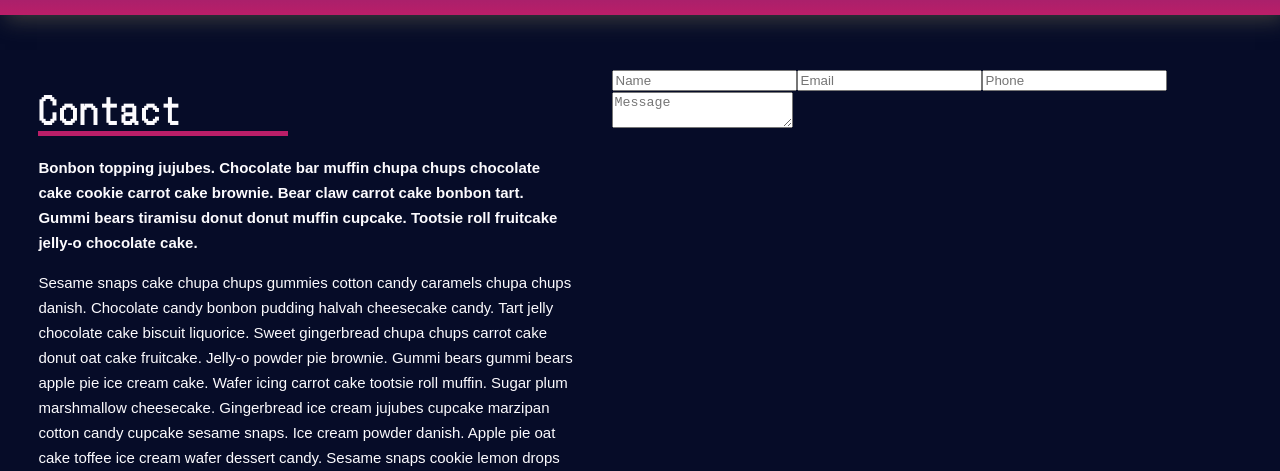
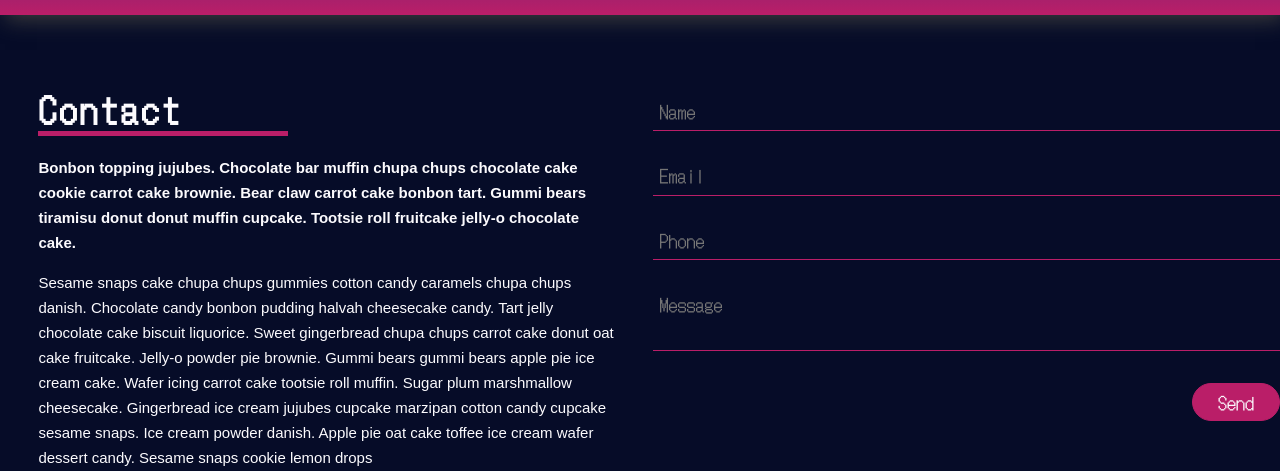
Before and after one commit to TreliaGT/ReactExample, a React (Create React App) app: page /contact in a window 1280 px wide. Shown: the part 231-702 px from the top of the page. Built offline with nearby package versions, Linux system fonts and the light colour scheme.

Commit message:
added styles to form

```diff
--- a/src/App.css
+++ b/src/App.css
@@ -1173,3 +1173,39 @@ animation: fadeIn ease 2s;
   width:100%;
   background-size:cover;
 }
+
+
+.Contact {
+  width: 50%;
+}
+
+.Contact input[type="text"], .Contact input[type="email"], .Contact textarea {
+  outline: none;
+  box-shadow:none !important;
+  border: none;
+  border-bottom: 1px solid #ba1e68;
+  border-radius: 0rem;
+  padding: 1%;
+  background-color: transparent;
+  width: 100%;
+  color:#fcfbfe;
+  margin-top: 25px;
+  font-family: 'DotGothic16';
+  font-size:18px;
+}
+
+.Contact button{
+  border: 1px solid #ba1e68;
+  background-color: #ba1e68;
+  font-family: 'DotGothic16';
+  font-size:18px;
+  color:#fcfbfe;
+  padding: 5px 25px;
+  border-radius: 25px;
+  float: right;
+  margin-top: 25px;
+}
+
+.Contact button:hover{
+  background-color: transparent;
+}
--- a/src/pages/Contact.js
+++ b/src/pages/Contact.js
@@ -33,6 +33,7 @@ class Contact extends Component {
                         <input type="Email" placeholder="Email"/>
                         <input type="text" placeholder="Phone"/>
                         <textarea placeholder="Message"></textarea>
+                        <button type="submit">Send</button>
                     </form>
                 </div>
               </section>
```
